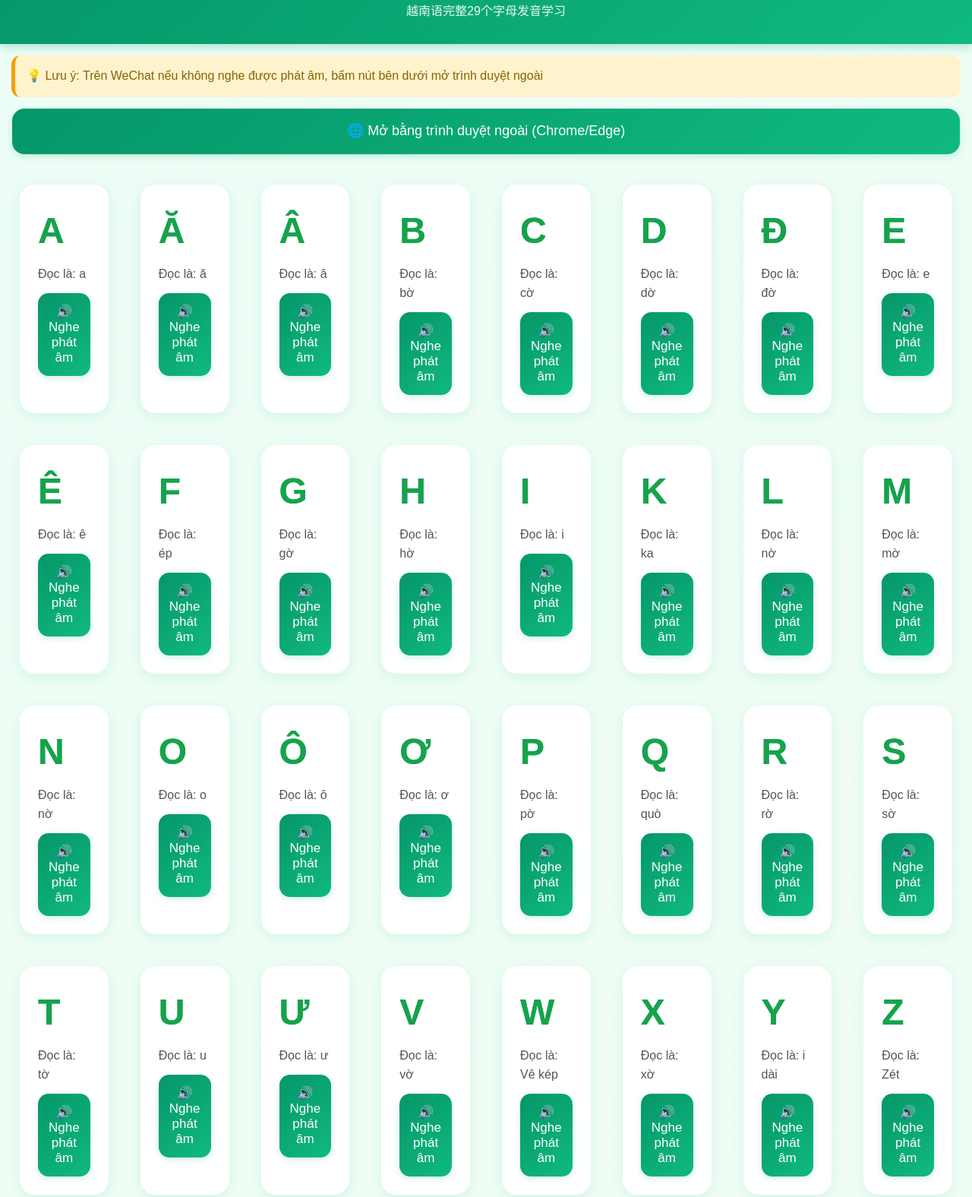
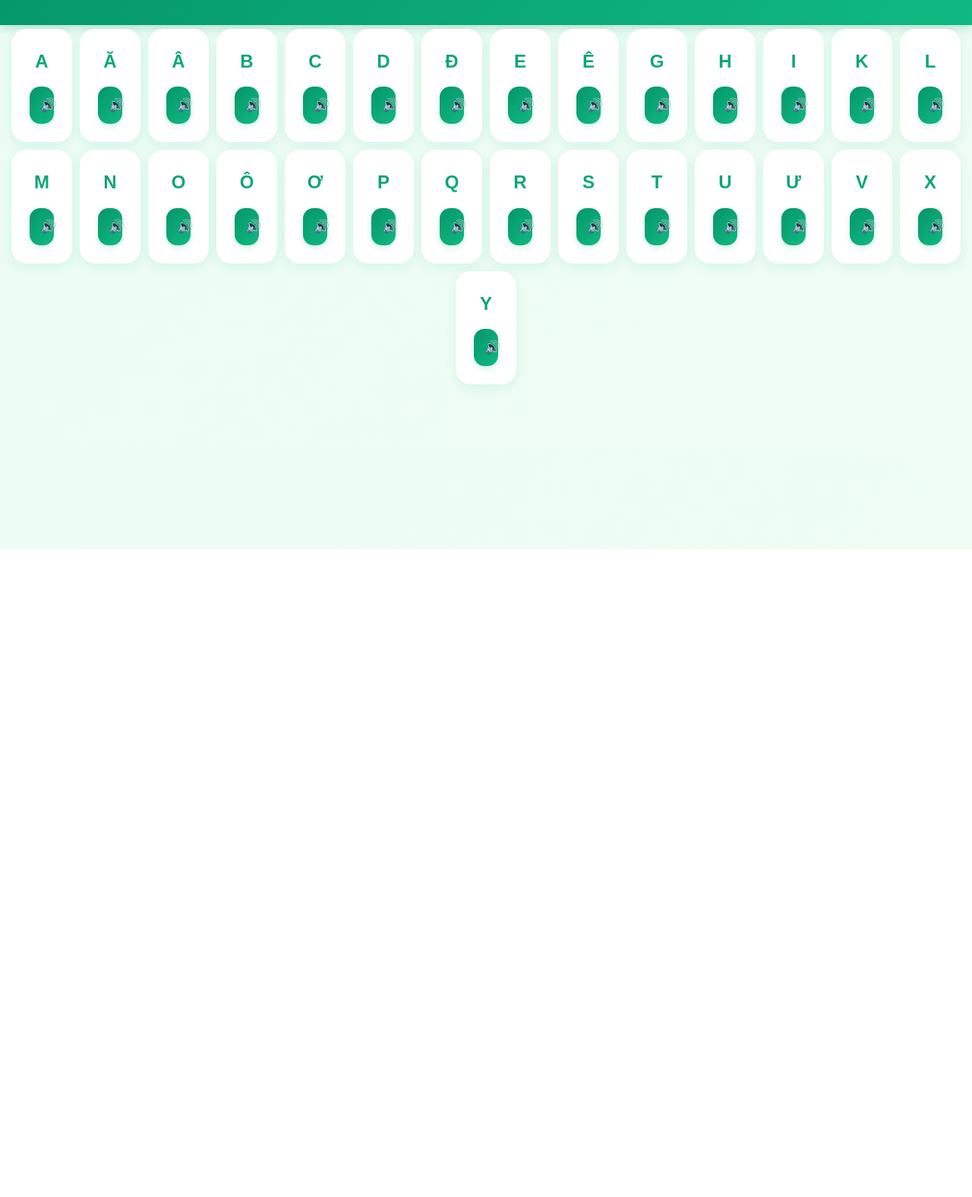
Before and after one commit to nhungdoi24h-ops/Vietnamese, a plain HTML site: page alphabet.html in a window 1280 px wide. Shown: the part 77-1653 px from the top of the page at 76% size. After the commit the page ends 800 px from the top, so only its background shows below. Drawn offline with Linux system fonts and the light colour scheme.

Commit message:
Update alphabet.html

```diff
--- a/alphabet.html
+++ b/alphabet.html
@@ -1,234 +1,57 @@
 <!DOCTYPE html>
 <html lang="vi">
 <head>
-<meta charset="UTF-8">
-<meta name="viewport" content="width=device-width, initial-scale=1.0">
-<title>Bảng chữ cái tiếng Việt</title>
-<link rel="stylesheet" href="style.css">
-<script src="app.js"></script>
-<style>
-.letter {
-    font-size: 48px;
-    font-weight: bold;
-    color: #16a34a;
-    margin-bottom: 8px;
-}
-.sound {
-    font-size: 16px;
-    color: #555;
-}
-.wrap-card {
-    display: grid;
-    grid-template-columns: repeat(auto-fill, minmax(140px, 1fr));
-    gap: 10px;
-    padding: 10px;
-}
-.tip-box{
-    margin:15px;
-    padding:15px;
-    background:#fff3cd;
-    border-radius:12px;
-    color:#856404;
-}
-</style>
+    <meta charset="UTF-8">
+    <meta name="viewport" content="width=device-width, initial-scale=1.0">
+    <title>Bảng chữ cái tiếng Việt</title>
+    <link rel="stylesheet" href="style.css">
 </head>
 <body>
+
 <header>
-<h1>🔤 Bảng chữ cái tiếng Việt</h1>
-<p>越南语完整29个字母发音学习</p>
+    <h1>🔤 Bảng chữ cái tiếng Việt</h1>
 </header>
 
-<div class="tip-box">
-💡 Lưu ý: Trên WeChat nếu không nghe được phát âm, bấm nút bên dưới mở trình duyệt ngoài
-</div>
-<a class="button" href="" onclick="window.open(location.href);return false;">
-🌐 Mở bằng trình duyệt ngoài (Chrome/Edge)
-</a>
+<div id="alphabetContainer" style="display: flex; flex-wrap: wrap; justify-content: center;"></div>
 
-<div class="wrap-card">
-    <!-- A系列 -->
-    <div class="card">
-        <div class="letter">A</div>
-        <p class="sound">Đọc là: a</p>
-        <button onclick="speak('A')">🔊 Nghe phát âm</button>
-    </div>
-    <div class="card">
-        <div class="letter">Ă</div>
-        <p class="sound">Đọc là: ă</p>
-        <button onclick="speak('Ă')">🔊 Nghe phát âm</button>
-    </div>
-    <div class="card">
-        <div class="letter">Â</div>
-        <p class="sound">Đọc là: â</p>
-        <button onclick="speak('Â')">🔊 Nghe phát âm</button>
-    </div>
+<script>
+    // Danh sách đầy đủ 29 chữ cái tiếng Việt
+    const alphabet = [
+        { char: "A", sound: "a" }, { char: "Ă", sound: "ă" }, { char: "Â", sound: "â" },
+        { char: "B", sound: "bờ" }, { char: "C", sound: "cờ" }, { char: "D", sound: "dờ" },
+        { char: "Đ", sound: "đờ" }, { char: "E", sound: "e" }, { char: "Ê", sound: "ê" },
+        { char: "G", sound: "gờ" }, { char: "H", sound: "hờ" }, { char: "I", sound: "i" },
+        { char: "K", sound: "ca" }, { char: "L", sound: "lờ" }, { char: "M", sound: "mờ" },
+        { char: "N", sound: "nờ" }, { char: "O", sound: "o" }, { char: "Ô", sound: "ô" },
+        { char: "Ơ", sound: "ơ" }, { char: "P", sound: "pờ" }, { char: "Q", sound: "cu" },
+        { char: "R", sound: "rờ" }, { char: "S", sound: "sờ" }, { char: "T", sound: "tờ" },
+        { char: "U", sound: "u" }, { char: "Ư", sound: "ư" }, { char: "V", sound: "vờ" },
+        { char: "X", sound: "xờ" }, { char: "Y", sound: "i dài" }
+    ];
 
-    <!-- B C D Đ -->
-    <div class="card">
-        <div class="letter">B</div>
-        <p class="sound">Đọc là: bờ</p>
-        <button onclick="speak('B')">🔊 Nghe phát âm</button>
-    </div>
-    <div class="card">
-        <div class="letter">C</div>
-        <p class="sound">Đọc là: cờ</p>
-        <button onclick="speak('C')">🔊 Nghe phát âm</button>
-    </div>
-    <div class="card">
-        <div class="letter">D</div>
-        <p class="sound">Đọc là: dờ</p>
-        <button onclick="speak('D')">🔊 Nghe phát âm</button>
-    </div>
-    <div class="card">
-        <div class="letter">Đ</div>
-        <p class="sound">Đọc là: đờ</p>
-        <button onclick="speak('Đ')">🔊 Nghe phát âm</button>
-    </div>
+    const container = document.getElementById("alphabetContainer");
 
-    <!-- E Ê -->
-    <div class="card">
-        <div class="letter">E</div>
-        <p class="sound">Đọc là: e</p>
-        <button onclick="speak('E')">🔊 Nghe phát âm</button>
-    </div>
-    <div class="card">
-        <div class="letter">Ê</div>
-        <p class="sound">Đọc là: ê</p>
-        <button onclick="speak('Ê')">🔊 Nghe phát âm</button>
-    </div>
+    alphabet.forEach(item => {
+        container.innerHTML += `
+            <div class="card" style="width: 80px; margin: 5px; text-align: center;">
+                <div class="letter" style="font-size: 24px; font-weight: bold;">${item.char}</div>
+                <button onclick="speak('${item.sound}')" style="margin-top: 5px;">🔊</button>
+            </div>
+        `;
+    });
 
-    <!-- F G H -->
-    <div class="card">
-        <div class="letter">F</div>
-        <p class="sound">Đọc là: ép</p>
-        <button onclick="speak('F')">🔊 Nghe phát âm</button>
-    </div>
-    <div class="card">
-        <div class="letter">G</div>
-        <p class="sound">Đọc là: gờ</p>
-        <button onclick="speak('G')">🔊 Nghe phát âm</button>
-    </div>
-    <div class="card">
-        <div class="letter">H</div>
-        <p class="sound">Đọc là: hờ</p>
-        <button onclick="speak('H')">🔊 Nghe phát âm</button>
-    </div>
+    function speak(text) {
+        // Hủy phát âm cũ để tránh chồng lấn âm thanh
+        window.speechSynthesis.cancel();
 
-    <!-- I -->
-    <div class="card">
-        <div class="letter">I</div>
-        <p class="sound">Đọc là: i</p>
-        <button onclick="speak('I')">🔊 Nghe phát âm</button>
-    </div>
+        const speech = new SpeechSynthesisUtterance(text);
+        speech.lang = "vi-VN"; // Thiết lập ngôn ngữ tiếng Việt[span_1](start_span)[span_1](end_span)[span_2](start_span)[span_2](end_span)
+        speech.rate = 0.8;    // Tốc độ phát âm chuẩn, chậm rãi[span_3](start_span)[span_3](end_span)[span_4](start_span)[span_4](end_span)
+        speech.pitch = 1;     // Giọng cố định[span_5](start_span)[span_5](end_span)
 
-    <!-- K L M N -->
-    <div class="card">
-        <div class="letter">K</div>
-        <p class="sound">Đọc là: ka</p>
-        <button onclick="speak('K')">🔊 Nghe phát âm</button>
-    </div>
-    <div class="card">
-        <div class="letter">L</div>
-        <p class="sound">Đọc là: nờ</p>
-        <button onclick="speak('L')">🔊 Nghe phát âm</button>
-    </div>
-    <div class="card">
-        <div class="letter">M</div>
-        <p class="sound">Đọc là: mờ</p>
-        <button onclick="speak('M')">🔊 Nghe phát âm</button>
-    </div>
-    <div class="card">
-        <div class="letter">N</div>
-        <p class="sound">Đọc là: nờ</p>
-        <button onclick="speak('N')">🔊 Nghe phát âm</button>
-    </div>
+        window.speechSynthesis.speak(speech);
+    }
+</script>
 
-    <!-- O Ô Ơ -->
-    <div class="card">
-        <div class="letter">O</div>
-        <p class="sound">Đọc là: o</p>
-        <button onclick="speak('O')">🔊 Nghe phát âm</button>
-    </div>
-    <div class="card">
-        <div class="letter">Ô</div>
-        <p class="sound">Đọc là: ô</p>
-        <button onclick="speak('Ô')">🔊 Nghe phát âm</button>
-    </div>
-    <div class="card">
-        <div class="letter">Ơ</div>
-        <p class="sound">Đọc là: ơ</p>
-        <button onclick="speak('Ơ')">🔊 Nghe phát âm</button>
-    </div>
-
-    <!-- P Q R S T -->
-    <div class="card">
-        <div class="letter">P</div>
-        <p class="sound">Đọc là: pờ</p>
-        <button onclick="speak('P')">🔊 Nghe phát âm</button>
-    </div>
-    <div class="card">
-        <div class="letter">Q</div>
-        <p class="sound">Đọc là: quò</p>
-        <button onclick="speak('Q')">🔊 Nghe phát âm</button>
-    </div>
-    <div class="card">
-        <div class="letter">R</div>
-        <p class="sound">Đọc là: rờ</p>
-        <button onclick="speak('R')">🔊 Nghe phát âm</button>
-    </div>
-    <div class="card">
-        <div class="letter">S</div>
-        <p class="sound">Đọc là: sờ</p>
-        <button onclick="speak('S')">🔊 Nghe phát âm</button>
-    </div>
-    <div class="card">
-        <div class="letter">T</div>
-        <p class="sound">Đọc là: tờ</p>
-        <button onclick="speak('T')">🔊 Nghe phát âm</button>
-    </div>
-
-    <!-- U Ư -->
-    <div class="card">
-        <div class="letter">U</div>
-        <p class="sound">Đọc là: u</p>
-        <button onclick="speak('U')">🔊 Nghe phát âm</button>
-    </div>
-    <div class="card">
-        <div class="letter">Ư</div>
-        <p class="sound">Đọc là: ư</p>
-        <button onclick="speak('Ư')">🔊 Nghe phát âm</button>
-    </div>
-
-    <!-- V W X Y Z -->
-    <div class="card">
-        <div class="letter">V</div>
-        <p class="sound">Đọc là: vờ</p>
-        <button onclick="speak('V')">🔊 Nghe phát âm</button>
-    </div>
-    <div class="card">
-        <div class="letter">W</div>
-        <p class="sound">Đọc là: Vê kép</p>
-        <button onclick="speak('W')">🔊 Nghe phát âm</button>
-    </div>
-    <div class="card">
-        <div class="letter">X</div>
-        <p class="sound">Đọc là: xờ</p>
-        <button onclick="speak('X')">🔊 Nghe phát âm</button>
-    </div>
-    <div class="card">
-        <div class="letter">Y</div>
-        <p class="sound">Đọc là: i dài</p>
-        <button onclick="speak('Y')">🔊 Nghe phát âm</button>
-    </div>
-    <div class="card">
-        <div class="letter">Z</div>
-        <p class="sound">Đọc là: Zét</p>
-        <button onclick="speak('Z')">🔊 Nghe phát âm</button>
-    </div>
-</div>
-
-<div style="margin:20px;">
-    <a class="button" href="index.html">⬅ Trở về trang chủ</a>
-</div>
 </body>
 </html>
```
